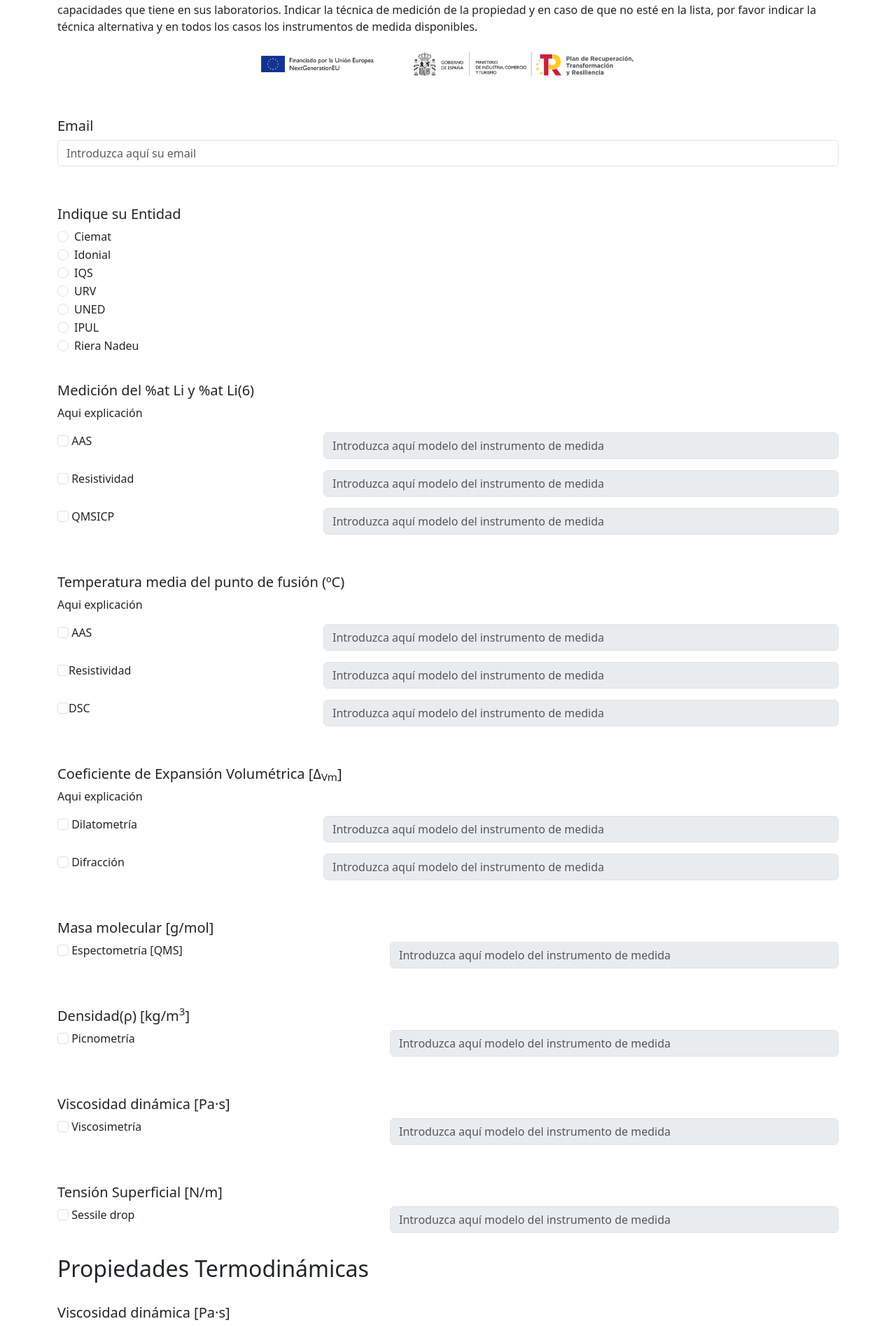
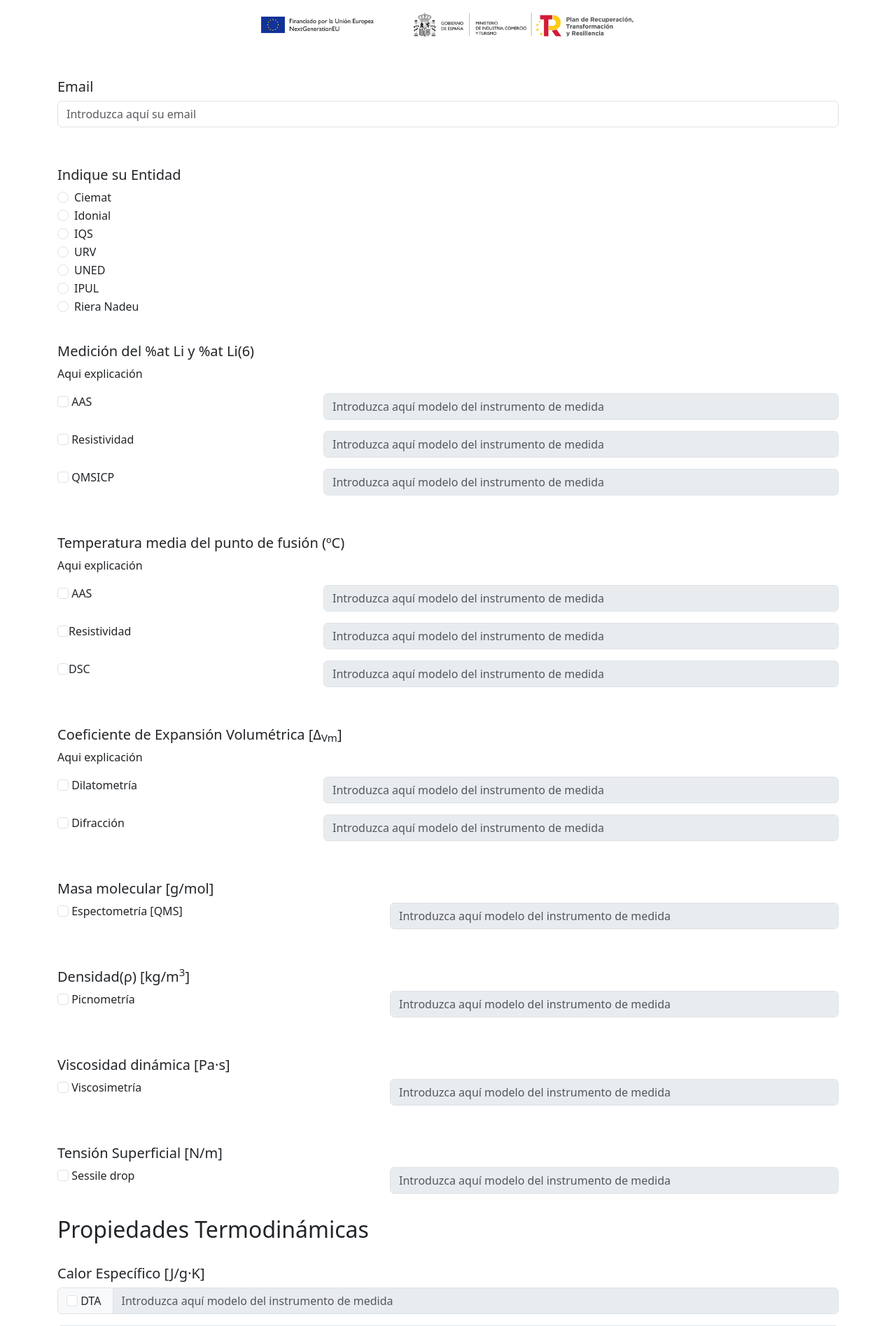
Before and after one commit to herranjo/fus-alianz, a PHP site: page /secciones/form.php in a window 1280 px wide. Shown: the part 337-2232 px from the top of the page at 70% size. Run offline with PHP 8.4, Linux system fonts and the light colour scheme.

Commit message:
electromagnéticas

```diff
--- a/secciones/form.php
+++ b/secciones/form.php
@@ -1,4 +1,34 @@
-<?php include('../templates/header.php'); ?>
+<!doctype html>
+<html lang="en">
+    <head>
+        <title>Fus Alianz</title>
+        <!-- Required meta tags -->
+        <meta charset="utf-8" />
+        <meta
+            name="viewport"
+            content="width=device-width, initial-scale=1, shrink-to-fit=no"
+        />
+
+        <!-- Bootstrap CSS v5.2.1 -->
+        <link
+            href="https://cdn.jsdelivr.net/npm/bootstrap@5.3.2/dist/css/bootstrap.min.css"
+            rel="stylesheet"
+            integrity="sha384-T3c6CoIi6uLrA9TneNEoa7RxnatzjcDSCmG1MXxSR1GAsXEV/Dwwykc2MPK8M2HN"
+            crossorigin="anonymous"
+        />
+    </head>
+
+    <body>
+        <header>
+            <!-- place navbar here -->
+        </header>
+        <main>
+
+        <div class="container">
+            <div class="row">
+                <div class="col-md-12">
+                    <br>
+                    <div class="row">
 
 <div class="container mt-5">
 
@@ -210,15 +240,95 @@
 <h2>Propiedades Termodinámicas</h2><br>
 
 <div class="mb-3">
-    <h5>Viscosidad dinámica [Pa·s]</h5>
-        <div class="row">
-            <div class="col-5 mb-3">
-                <input type="checkbox" id="activarCampo" class="form-check-input">
-                <label for="activarCampo">Viscosimetría</label>
+<h5>Calor Específico [J/g·K]</h5>
+    <div class="input-group mb-3">
+        <div class="input-group-text">
+            <input type="checkbox" id="dta" class="form-check-input mt-0">
+            <label for="dta">&nbsp;DTA&nbsp;</label>
         </div>
-            <div class="col-7 mb-3">
             <input type="text" id="campoTexto" class="form-control" placeholder="Introduzca aquí modelo del instrumento de medida" disabled>
     </div>
+    <div class="input-group mb-3">
+        <div class="input-group-text">
+            <input type="checkbox" id="dsc" class="form-check-input mt-0">
+            <label for="dsc">&nbsp;DSC&nbsp;</label>
+        </div>
+            <input type="text" id="campoTexto" class="form-control" placeholder="Introduzca aquí modelo del instrumento de medida" disabled>
+    </div>
+</div><br>
+
+<div class="mb-3">
+<h5>Calor Latente [J/g]</h5>
+    <div class="input-group mb-3">
+        <div class="input-group-text">
+            <input type="checkbox" id="dta" class="form-check-input mt-0">
+            <label for="dta">&nbsp;DTA&nbsp;</label>
+        </div>
+            <input type="text" id="campoTexto" class="form-control" placeholder="Introduzca aquí modelo del instrumento de medida" disabled>
+    </div>
+    <div class="input-group mb-3">
+        <div class="input-group-text">
+            <input type="checkbox" id="dsc" class="form-check-input mt-0">
+            <label for="dsc">&nbsp;DSC&nbsp;</label>
+        </div>
+            <input type="text" id="campoTexto" class="form-control" placeholder="Introduzca aquí modelo del instrumento de medida" disabled>
+    </div>
+</div><br>
+
+<div class="mb-3">
+<h5>Presión de Vapor [Pa]</h5>
+    <div class="input-group mb-3">
+        <div class="input-group-text">
+            <input type="checkbox" id="dta" class="form-check-input mt-0">
+            <label for="dta">&nbsp;Dif. Manométrica&nbsp;</label>
+        </div>
+            <input type="text" id="campoTexto" class="form-control" placeholder="Introduzca aquí modelo del instrumento de medida" disabled>
+    </div>
+</div><br>
+
+<div class="mb-3">
+<h5>Cond. Térmica [W/m·K]</h5>
+    <div class="input-group mb-3">
+        <div class="input-group-text">
+            <input type="checkbox" id="dta" class="form-check-input mt-0">
+            <label for="dta">&nbsp;Laser Flash Pulse&nbsp;</label>
+        </div>
+            <input type="text" id="campoTexto" class="form-control" placeholder="Introduzca aquí modelo del instrumento de medida" disabled>
+    </div>
+</div><br>
+
+<div class="mb-3">
+<h5>Coeficiente de Expansión Térmica [&Delta;V<sub>m</sub>]</h5>
+    <div class="input-group mb-3">
+        <div class="input-group-text">
+            <input type="checkbox" id="dta" class="form-check-input mt-0">
+            <label for="dta">&nbsp;Dilatometría&nbsp;</label>
+        </div>
+            <input type="text" id="campoTexto" class="form-control" placeholder="Introduzca aquí modelo del instrumento de medida" disabled>
+    </div>
+</div><br>
+
+<h2>Propiedades Electromagnéticas</h2><br>
+
+<div class="mb-3">
+<h5>Resistividad [&Omega;·m]</h5>
+    <div class="input-group mb-3">
+        <div class="input-group-text">
+            <input type="checkbox" id="dta" class="form-check-input mt-0">
+            <label for="dta">&nbsp;Shunt&nbsp;</label>
+        </div>
+            <input type="text" id="campoTexto" class="form-control" placeholder="Introduzca aquí modelo del instrumento de medida" disabled>
+    </div>
+</div><br>
+
+<div class="mb-3">
+<h5>Permeabilidad Magnética [N/A<sup>2</sup>]</h5>
+    <div class="input-group mb-3">
+        <div class="input-group-text">
+            <input type="checkbox" id="dta" class="form-check-input mt-0">
+            <label for="dta">&nbsp;Rugowsky&nbsp;</label>
+        </div>
+            <input type="text" id="campoTexto" class="form-control" placeholder="Introduzca aquí modelo del instrumento de medida" disabled>
     </div>
 </div><br>
 
@@ -241,7 +351,7 @@
 
 
 
-<!-- footer -->
+<!-- footer cierro 4 divs -->
 </div></div></div></div>
 
 
--- a/templates/header.php
+++ b/templates/header.php
@@ -39,7 +39,7 @@
                 <a class="nav-item nav-link" href="vista_proyectos.php">Gestión Proyectos</a>
                 <a class="nav-item nav-link" href="cerrar.php">Cerrar sesión</a>
                     </div>
-                </nav>
+        </nav>
 
         <div class="container">
             <div class="row">
```
Lines whose indentation alone changed are shown as unchanged.
